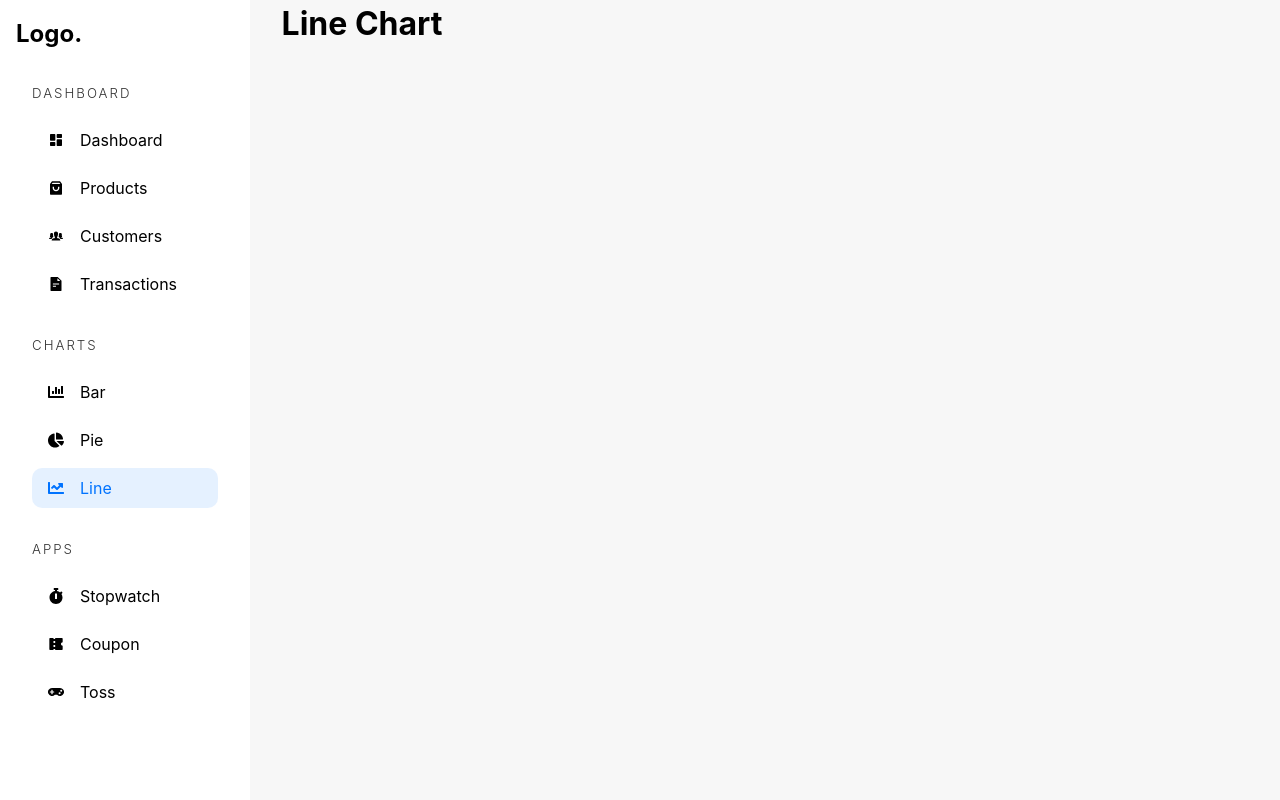
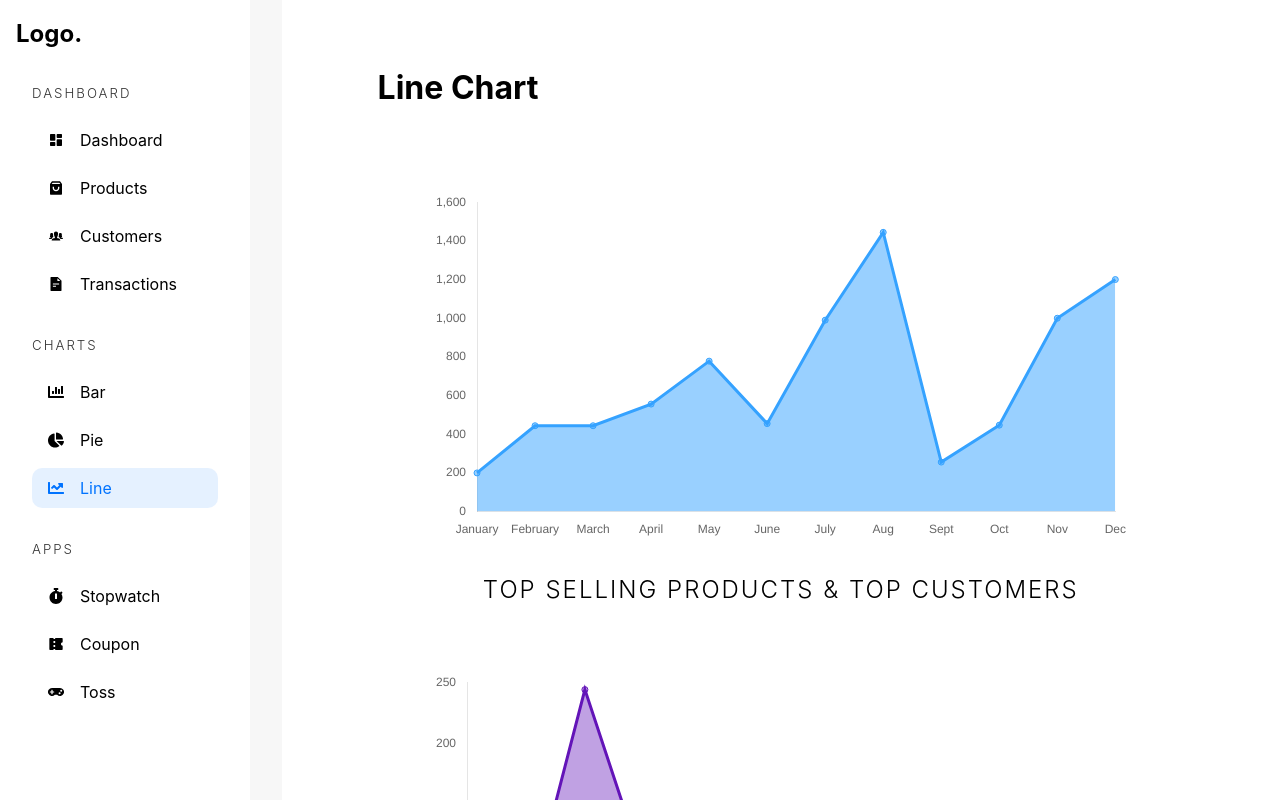
Before and after one commit to rahulkela12/Admin-Dashboard, a React (Vite) app: page /admin/chart/line in a window 1280 px wide. Built offline with nearby package versions, Linux system fonts and the light colour scheme.

Commit message:
charts-done-ui

```diff
--- a/src/App.tsx
+++ b/src/App.tsx
@@ -10,9 +10,9 @@
 const NewProduct = lazy(()=>import('./pages/management/NewProduct'));
 const ProductManagement = lazy(()=>import('./pages/management/ProductManagement'));
 const TransactionManagement = lazy(()=>import('./pages/management/TransactionManagement'));
-const BarChart = lazy(()=>import('./pages/charts/BarChart'));
-const PieChart = lazy(()=>import('./pages/charts/PieChart'));
-const LineChart = lazy(()=>import('./pages/charts/LineChart'));
+const BarCharts = lazy(()=>import('./pages/charts/BarCharts'));
+const PieCharts = lazy(()=>import('./pages/charts/PieCharts'));
+const LineCharts = lazy(()=>import('./pages/charts/LineCharts'));
 
 const App = () => {
   return (
@@ -25,9 +25,9 @@
         <Route path='/admin/transaction' element={<Transaction/>}/>
 
         {/*Charts*/}
-        <Route path='/admin/chart/bar' element={<BarChart/>}></Route>
-        <Route path='/admin/chart/pie' element={<PieChart/>}></Route>
-        <Route path='/admin/chart/line' element={<LineChart/>}></Route>
+        <Route path='/admin/chart/bar' element={<BarCharts/>}></Route>
+        <Route path='/admin/chart/pie' element={<PieCharts/>}></Route>
+        <Route path='/admin/chart/line' element={<LineCharts/>}></Route>
         {/*Apps*/}
         {/*Management
          the new route must be up as if not the :id would be rendered not new value of id would be taken as new
--- a/src/components/Chart.tsx
+++ b/src/components/Chart.tsx
@@ -1,4 +1,4 @@
-import React from 'react';
+
 import {
   Chart as ChartJS,
   CategoryScale,
@@ -10,8 +10,11 @@
   ChartData,
   ChartOptions,
   ArcElement,
+  PointElement,
+  LineElement,
+  Filler,
 } from 'chart.js';
-import { Bar, Doughnut } from 'react-chartjs-2';
+import { Bar, Doughnut, Line, Pie } from 'react-chartjs-2';
 
 ChartJS.register(
   CategoryScale,
@@ -21,6 +24,9 @@
   Tooltip,
   Legend,
   ArcElement,
+  PointElement,
+  LineElement,
+  Filler
 );
 
 interface BarChartProps {
@@ -97,7 +103,7 @@
 };
 
 
-    return <Bar options={options} data={data}/>
+    return <Bar width={horizontal?"200%":""} options={options} data={data}/>
 }
 
 interface DoughnutChartProps {
@@ -147,10 +153,95 @@
   };
 
 
-// const Chart = () => {
-//   return (
-//     <div>Chart</div>
-//   )
-// }
+  interface PieChartProps {
+    labels: string[];
+    data: number[];
+    backgroundColor: string[];
+    offset?: number[];
+  }
+  export const PieChart = ({
+    labels,
+    data,
+    backgroundColor,
+    offset,
+  }: PieChartProps) => {
+    const pieChartData: ChartData<"pie", number[], string> = {
+      labels,
+      datasets: [
+        {
+          data,
+          backgroundColor,
+          borderWidth: 1,
+          offset,
+        },
+      ],
+    };
 
-// export default Chart
+    const pieChartOptions: ChartOptions<"pie"> = {
+      responsive: true,
+      plugins: {
+        legend: {
+          display: false,
+        },
+      },
+    };
+
+    return <Pie data={pieChartData} options={pieChartOptions} />;
+  };
+
+  interface LineChartProps {
+    data: number[];
+    label: string;
+    backgroundColor: string;
+    borderColor: string;
+    labels?: string[];
+  }
+
+  export const LineChart = ({
+    data,
+    label,
+    backgroundColor,
+    borderColor,
+    labels = months,
+  }: LineChartProps) => {
+    const options: ChartOptions<"line"> = {
+      responsive: true,
+      plugins: {
+        legend: {
+          display: false,
+        },
+        title: {
+          display: false,
+        },
+      },
+
+      scales: {
+        y: {
+          beginAtZero: true,
+          grid: {
+            display: false,
+          },
+        },
+        x: {
+          grid: {
+            display: false,
+          },
+        },
+      },
+    };
+
+    const lineChartData: ChartData<"line", number[], string> = {
+      labels,
+      datasets: [
+        {
+          fill: true,
+          label,
+          data,
+          backgroundColor,
+          borderColor,
+        },
+      ],
+    };
+
+    return <Line options={options} data={lineChartData} />;
+  };
--- a/src/pages/charts/BarChart.tsx
+++ /dev/null
@@ -1,16 +0,0 @@
-import React from 'react'
-import AdminSidebar from '../../components/AdminSidebar'
-
-const BarChart = () => {
-  return (
-    <div className='adminContainer'>
-    <AdminSidebar/>
-    <main className='chartContainer'>
-      <h1>Bar Chart</h1>
-      <section></section>
-    </main>
-    </div>
-  )
-}
-
-export default BarChart
--- /dev/null
+++ b/src/pages/charts/BarCharts.tsx
@@ -0,0 +1,54 @@
+import AdminSidebar from '../../components/AdminSidebar'
+import { BarChart } from '../../components/Chart'
+const BarCharts = () => {
+  const months = [
+    "January",
+    "February",
+    "March",
+    "April",
+    "May",
+    "June",
+    "July",
+    "Aug",
+    "Sept",
+    "Oct",
+    "Nov",
+    "Dec",
+  ];
+  return (
+    <div className='adminContainer'>
+    <AdminSidebar/>
+    <main className='chartContainer'>
+      <h1>Bar Chart</h1>
+      <section>
+      <BarChart
+            data_1={[200, 444, 343, 556, 778, 455, 990]}
+            data_2={[300, 144, 433, 655, 237, 755, 190]}
+            title_1="Products"
+            title_2="Users"
+            bgColor_1={`hsl(260,50%,30%)`}
+            bgColor_2={`hsl(360,90%,90%)`}
+          />
+          <h2>Top Selling Products & Top Customers</h2>
+     </section>
+     <section>
+          <BarChart
+            horizontal={true}
+            data_1={[
+              200, 444, 343, 556, 778, 455, 990, 444, 122, 334, 890, 909,
+            ]}
+            data_2={[]}
+            title_1="Products"
+            title_2=""
+            bgColor_1={`hsl(180, 40%, 50%)`}
+            bgColor_2=""
+            labels={months}
+          />
+          <h2>Orders throughout the year</h2>
+        </section>
+    </main>
+    </div>
+  )
+}
+
+export default BarCharts
--- a/src/pages/charts/LineChart.tsx
+++ /dev/null
@@ -1,16 +0,0 @@
-import React from 'react'
-import AdminSidebar from '../../components/AdminSidebar'
-
-const LineChart = () => {
-  return (
-    <div className='adminContainer'>
-    <AdminSidebar/>
-    <main className='chartContainer'>
-        <h1>Line Chart</h1>
-        <section></section>
-    </main>
-    </div>
-  )
-}
-
-export default LineChart
--- /dev/null
+++ b/src/pages/charts/LineCharts.tsx
@@ -0,0 +1,79 @@
+import AdminSidebar from '../../components/AdminSidebar'
+import { LineChart } from '../../components/Chart'
+
+const LineCharts = () => {
+  const months = [
+    "January",
+    "February",
+    "March",
+    "April",
+    "May",
+    "June",
+    "July",
+    "Aug",
+    "Sept",
+    "Oct",
+    "Nov",
+    "Dec",
+  ];
+  return (
+    <div className='adminContainer'>
+    <AdminSidebar/>
+    <main className='chartContainer'>
+      <h1>Line Chart</h1>
+      <section>
+      <LineChart
+             data={[
+              200, 444, 444, 556, 778, 455, 990, 1444, 256, 447, 1000, 1200,
+            ]}
+            label="Users"
+            borderColor="rgb(53, 162, 255)"
+            backgroundColor="rgba(53, 162, 255,0.5)"
+            labels={months}
+          />
+          <h2>Top Selling Products & Top Customers</h2>
+     </section>
+     <section>
+          <LineChart
+            data={[40, 60, 244, 100, 143, 120, 41, 47, 50, 56, 32]}
+            backgroundColor={"hsla(269,80%,40%,0.4)"}
+            borderColor={"hsl(269,80%,40%)"}
+            label="Products"
+            labels={months}
+          />
+          <h2>Total Products (SKU)</h2>
+        </section>
+
+        <section>
+          <LineChart
+            data={[
+              24000, 14400, 24100, 34300, 90000, 20000, 25600, 44700, 99000,
+              144400, 100000, 120000,
+            ]}
+            backgroundColor={"hsla(129,80%,40%,0.4)"}
+            borderColor={"hsl(129,80%,40%)"}
+            label="Revenue"
+            labels={months}
+          />
+          <h2>Total Revenue</h2>
+        </section>
+
+        <section>
+          <LineChart
+            data={[
+              9000, 12000, 12000, 9000, 1000, 5000, 4000, 1200, 1100, 1500,
+              2000, 5000,
+            ]}
+            backgroundColor={"hsla(29,80%,40%,0.4)"}
+            borderColor={"hsl(29,80%,40%)"}
+            label="Discount"
+            labels={months}
+          />
+          <h2>Discount Allotted</h2>
+        </section>
+    </main>
+    </div>
+  )
+}
+
+export default LineCharts
--- a/src/pages/charts/PieChart.tsx
+++ /dev/null
@@ -1,18 +0,0 @@
-import React from 'react'
-import AdminSidebar from '../../components/AdminSidebar'
-
-const PieChart = () => {
-  return (
-    <div className='adminContainer'>
-    <AdminSidebar/>
-    <main className='chartContainer'>
-       <h1>Pie Chart</h1>
-       <section>
-
-       </section>
-    </main>
-    </div>
-  )
-}
-
-export default PieChart
--- /dev/null
+++ b/src/pages/charts/PieCharts.tsx
@@ -0,0 +1,111 @@
+import AdminSidebar from '../../components/AdminSidebar'
+import { DoughnutChart, PieChart } from '../../components/Chart';
+import { categories } from "../../assets/data.json";
+const PieCharts = () => {
+  return (
+    <div className='adminContainer'>
+    <AdminSidebar/>
+    <main className='chartContainer'>
+      <h1>Pie & Doughnut Charts</h1>
+      <section>
+        <div>
+          <PieChart labels={["Processing","Shipped","Delivered"]}
+           data={[12,9,13]}
+           backgroundColor={[
+            `hsl(110,80%, 80%)`,
+            `hsl(110,80%, 50%)`,
+            `hsl(110,40%, 50%)`,
+          ]}
+          offset={[0,0,50]}
+          />
+        </div>
+        <h2>Order Fulfillment Ratio</h2>
+     </section>
+     <section>
+        <div>
+          <DoughnutChart
+          labels={categories.map((i)=>i.heading)}
+           data={categories.map((i)=>i.value)}
+           backgroundColor={categories.map((i)=>
+          `hsl(${i.value * 4},${i.value}%, 50%)`
+          )}
+          legends={false}
+          offset={[0,0,0,80]}
+          />
+        </div>
+        <h2>Product Categories Ratio</h2>
+     </section>
+     <section>
+        <div>
+          <DoughnutChart
+           labels={["In Stock", "Out Of Stock"]}
+           data={[40, 20]}
+           backgroundColor={["hsl(269,80%,40%)", "rgb(53, 162, 255)"]}
+          legends={false}
+          offset={[0,80]}
+          cutout={"70%"}
+          />
+        </div>
+        <h2>Stock Availability</h2>
+     </section>
+     <section>
+        <div>
+          <DoughnutChart
+           labels={[
+            "Marketing Cost",
+            "Discount",
+            "Burnt",
+            "Production Cost",
+            "Net Margin",
+          ]}
+          data={[32, 18, 5, 20, 25]}
+          backgroundColor={[
+            "hsl(110,80%,40%)",
+            "hsl(19,80%,40%)",
+            "hsl(69,80%,40%)",
+            "hsl(300,80%,40%)",
+            "rgb(53, 162, 255)",
+          ]}
+          legends={false}
+          offset={[20, 30, 20, 30, 80]}
+          />
+        </div>
+        <h2>Revenue Distribution</h2>
+     </section>
+     <section>
+          <div>
+            <PieChart
+              labels={[
+                "Teenager(Below 20)",
+                "Adult (20-40)",
+                "Older (above 40)",
+              ]}
+              data={[30, 250, 70]}
+              backgroundColor={[
+                `hsl(10, ${80}%, 80%)`,
+                `hsl(10, ${80}%, 50%)`,
+                `hsl(10, ${40}%, 50%)`,
+              ]}
+              offset={[0, 0, 50]}
+            />
+          </div>
+          <h2>Users Age Group</h2>
+        </section>
+
+        <section>
+          <div>
+            <DoughnutChart
+              labels={["Admin", "Customers"]}
+              data={[40, 250]}
+              backgroundColor={[`hsl(335, 100%, 38%)`, "hsl(44, 98%, 50%)"]}
+              offset={[0, 80]}
+            />
+          </div>
+        </section>
+    </main>
+    </div>
+  )
+}
+
+
+export default PieCharts
--- /dev/null
+++ b/src/styles/_chart.scss
@@ -0,0 +1,27 @@
+@import 'mixin';
+
+.chartContainer{
+    background-color: white;
+    padding: 4rem;
+    overflow-y: auto;
+    >h1{
+    margin: 0 0 5rem 2rem;
+    }
+    >section{
+        width:80%;
+        margin:4rem auto;
+
+        >div{
+            max-width: 25rem;
+            margin: auto;
+            margin-top: 6rem;
+            margin-bottom: -1rem;
+        }
+
+        >h2{
+            margin:2rem 0;
+            text-align: center;
+            @include heading(2px);
+        }
+    }
+}
--- a/src/styles/app.scss
+++ b/src/styles/app.scss
@@ -1,7 +1,7 @@
 @use 'mixin';
 @use 'dashboard';
 @use '_products';
-
+@import 'chart';
 :root {
     font-family: Inter, system-ui, Avenir, Helvetica, Arial, sans-serif;
     line-height: 1.5;
```
